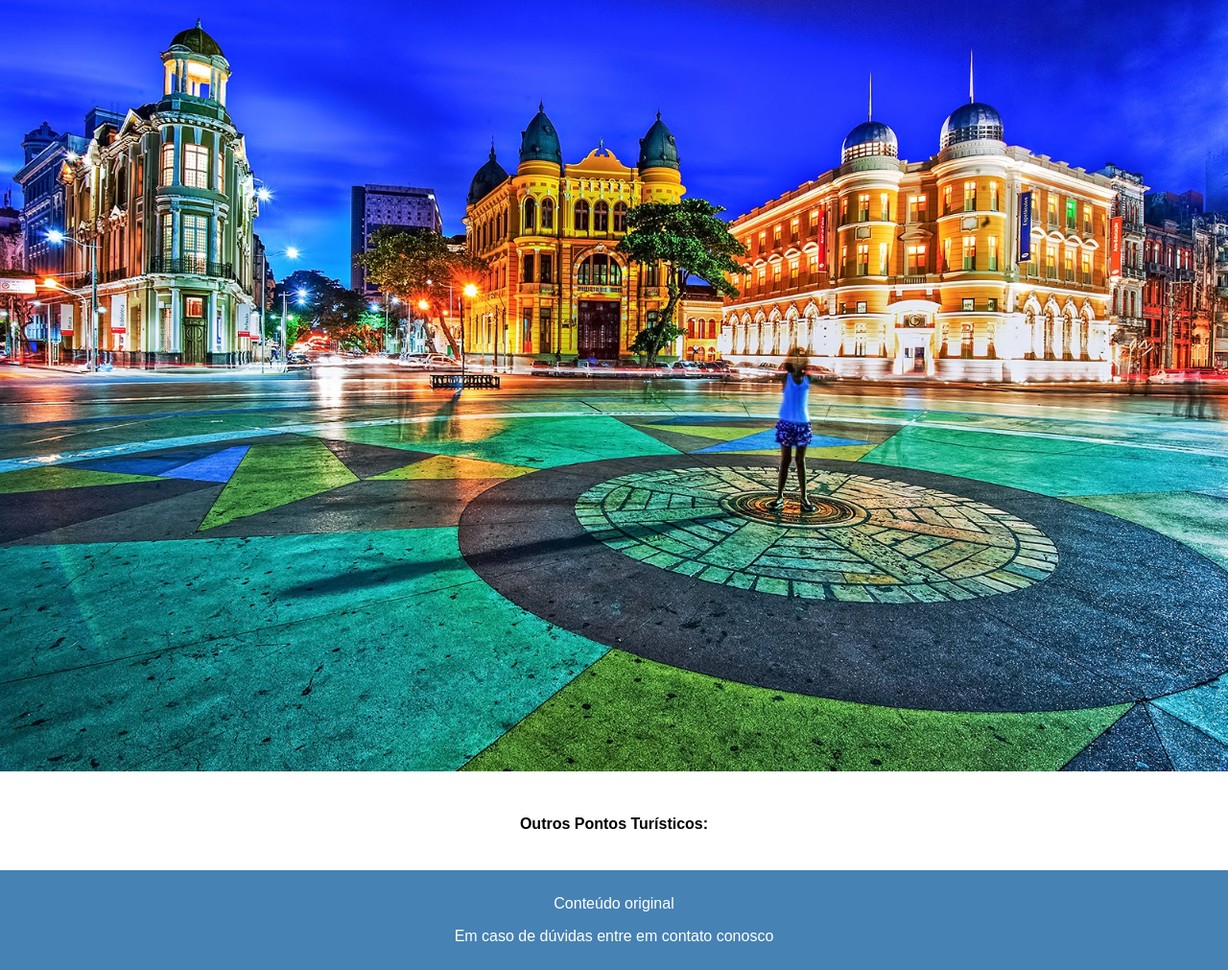
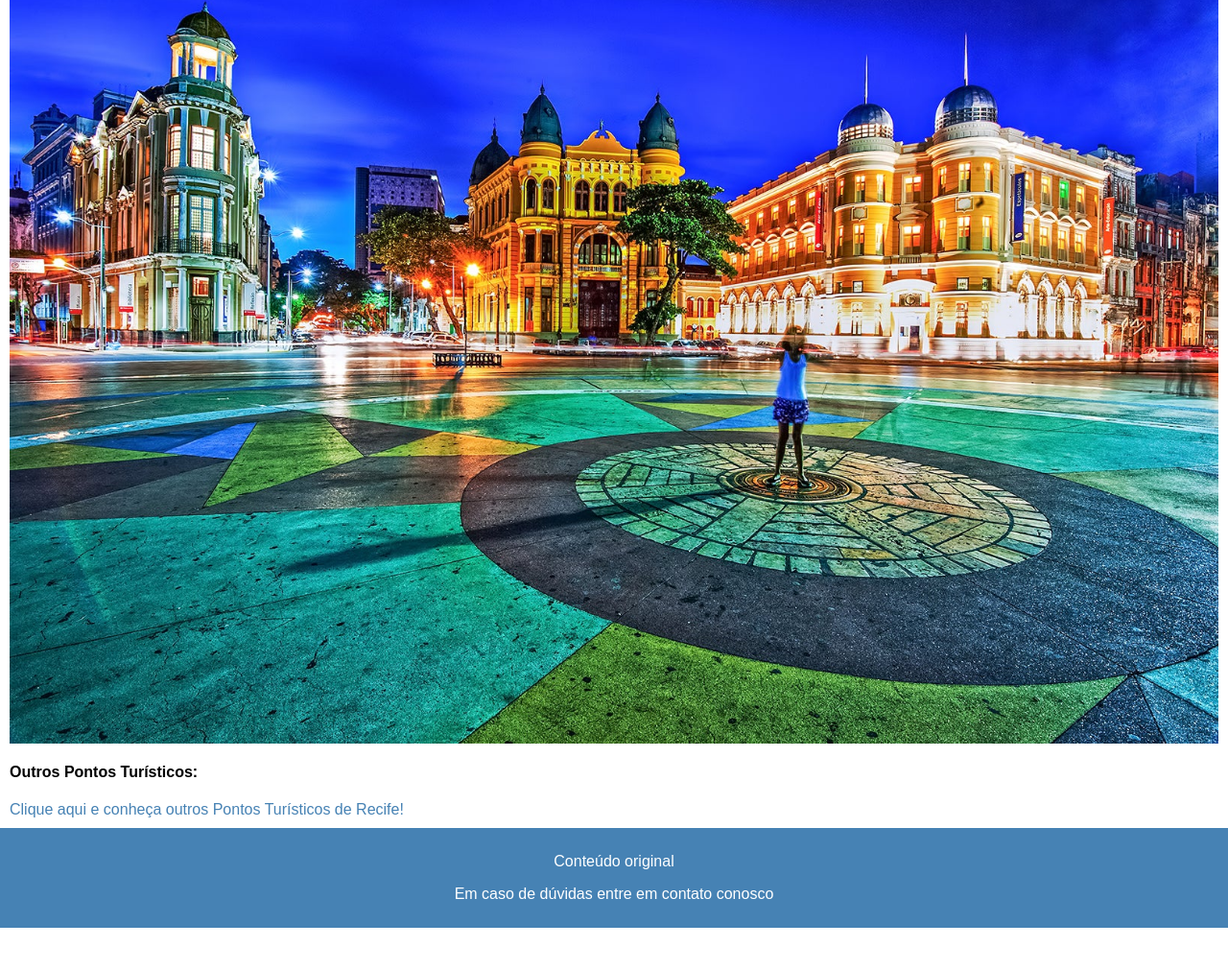
Before and after one commit to pedroamaralrs29/cidadeRecife, a plain HTML site: page index.html in a window 1280 px wide. Shown: the part 286-1297 px from the top of the page at 96% size. After the commit the page ends 1253 px from the top, so only its background shows below. Drawn offline with Linux system fonts and the light colour scheme.

Commit message:
atualização do css

```diff
--- a/style.css
+++ b/style.css
@@ -30,13 +30,24 @@ nav li{
 }
 
 main{
-    text-align: center;
+    text-align: left;
+    margin: 10px;
+}
+
+main a {
+    text-decoration: none;
+    color: #4682B4;
+}
+
+main a:hover {
+    text-decoration: underline;
 }
 
 main img {
+    display: block;
+    margin: 20px auto;
     max-width: 100%;
     height: auto;
-    margin: 20px 0;
 }
 
 footer {
```
